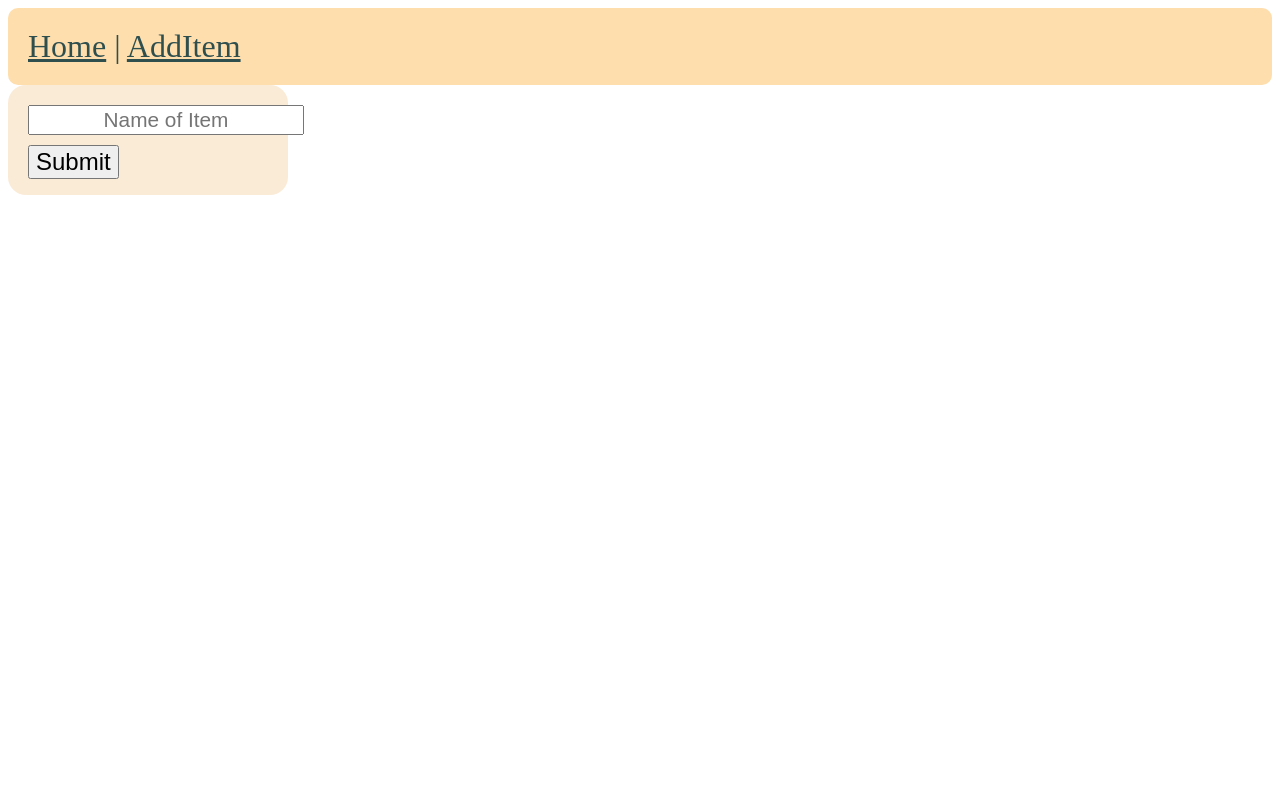
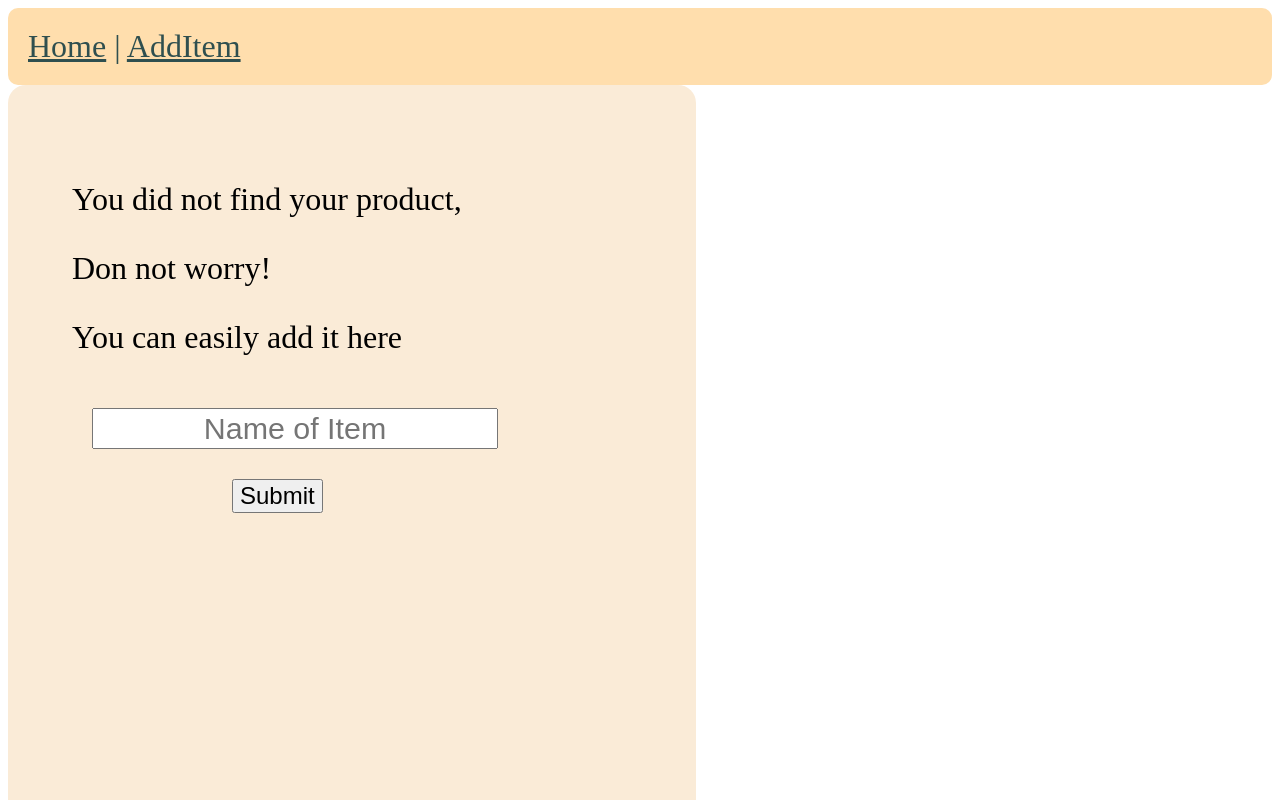
Before and after one commit to mhojayeva/shopping-list, a React (Create React App) app: page /add-item in a window 1280 px wide. Shown: the top 800 px of the page. Built offline with nearby package versions, Linux system fonts and the light colour scheme.

Commit message:
changed form

```diff
--- a/src/App.css
+++ b/src/App.css
@@ -36,3 +36,6 @@
     transform: rotate(360deg);
   }
 }
+.navbar-item-1 {
+  font-size: 1,5rem;
+}
--- a/src/components/navigation.jsx
+++ b/src/components/navigation.jsx
@@ -7,7 +7,7 @@ export default function Navbar ()
         <header>
             <div className="navbar">
                 <div className="navbar-item"> Home </div>
-                 <div className="navbar-item"> List </div>
+                 <div className="navbar-item-1"> List </div>
 
             </div>
         </header>
--- a/src/routes/addItem.jsx
+++ b/src/routes/addItem.jsx
@@ -15,6 +15,9 @@ const AddItem = ({ onSubmit }) => {
              setItemName ("")
         }}
       >
+        <p> You did not find your product,</p>
+          <p> Don not worry! </p>
+          <p>You can easily add it here </p>
         <input className="input"
           value={itemName}
           onChange={(e) => setItemName(e.target.value)}
--- a/src/routes/home.css
+++ b/src/routes/home.css
@@ -24,17 +24,24 @@
 }
 .form{
     background-color: antiquewhite;
-    padding: 20px;
-    width: 30vh;
-    height: 70px;
+    padding: 4rem;
+    width: 70vh;
+    height: 100vh;
     border-radius: 18px;
+    font-size: 2rem;
 }
 .input{
-    font-size: 1.3rem;
+    font-size: 1.9rem;
     text-align: center;
+    margin: 20px;
 
 }
 .submitButton {
       font-size: 1.5rem;
       margin-top: 10px;
+      margin-left: 10rem;
 }
+.navbar-item-1 {
+    font-size: 2rem;
+    color: aqua;
+}
```
